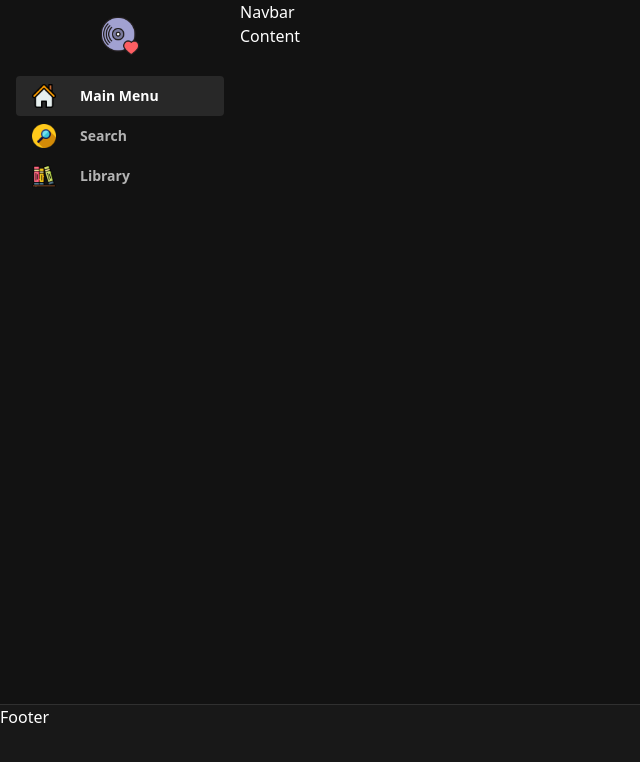
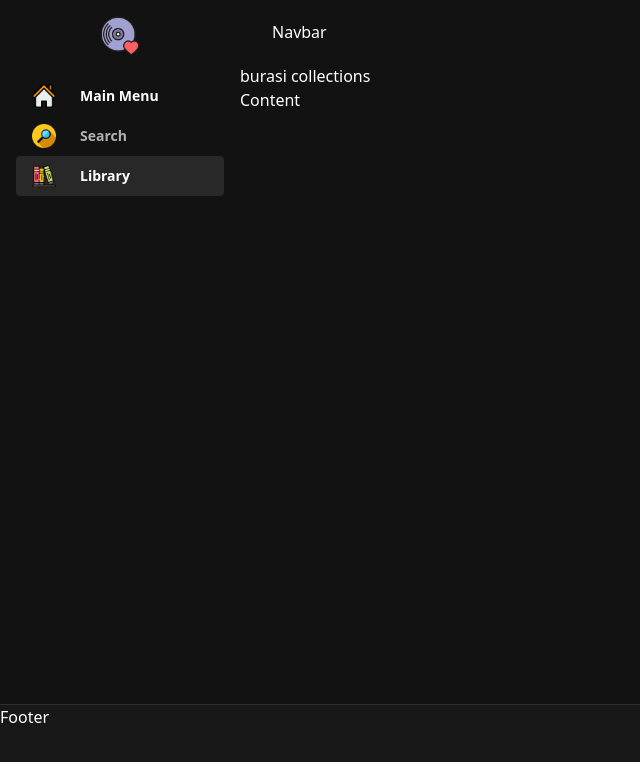
Before and after one commit to egesua/recommendator, a React (Create React App) app: page /collections in a window 1280 px wide. Shown: the top 762 px of the page, without its empty margins (0-640 px from the left). Built offline with nearby package versions, Linux system fonts and the light colour scheme.

Commit message:
icons and navbar upgrades

```diff
--- /dev/null
+++ b/src/Icons.js
@@ -0,0 +1,50 @@
+const PrevIcon = ({size}) => {
+    return (
+        <svg fill="currentColor" height={size} width={size} version="1.1" id="Capa_1" xmlns="http://www.w3.org/2000/svg" xmlns:xlink="http://www.w3.org/1999/xlink"
+        viewBox="0 0 219.151 219.151" xml:space="preserve">
+   <g>
+       <path d="M109.576,219.151c60.419,0,109.573-49.156,109.573-109.576C219.149,49.156,169.995,0,109.576,0S0.002,49.156,0.002,109.575
+           C0.002,169.995,49.157,219.151,109.576,219.151z M109.576,15c52.148,0,94.573,42.426,94.574,94.575
+           c0,52.149-42.425,94.575-94.574,94.576c-52.148-0.001-94.573-42.427-94.573-94.577C15.003,57.427,57.428,15,109.576,15z"/>
+       <path d="M94.861,156.507c2.929,2.928,7.678,2.927,10.606,0c2.93-2.93,2.93-7.678-0.001-10.608l-28.82-28.819l83.457-0.008
+           c4.142-0.001,7.499-3.358,7.499-7.502c-0.001-4.142-3.358-7.498-7.5-7.498l-83.46,0.008l28.827-28.825
+           c2.929-2.929,2.929-7.679,0-10.607c-1.465-1.464-3.384-2.197-5.304-2.197c-1.919,0-3.838,0.733-5.303,2.196l-41.629,41.628
+           c-1.407,1.406-2.197,3.313-2.197,5.303c0.001,1.99,0.791,3.896,2.198,5.305L94.861,156.507z"/>
+   </g>
+   </svg>
+    )
+}
+
+const NextIcon = ({size}) => {
+    return (
+        <svg
+        fill="currentColor" height={size} width={size} version="1.1" id="Capa_1" xmlns="http://www.w3.org/2000/svg" xmlns:xlink="http://www.w3.org/1999/xlink"
+	 viewBox="0 0 219.15 219.15" xml:space="preserve">
+<g>
+	<path d="M109.575,0C49.156,0,0.002,49.155,0.002,109.576c0,60.419,49.154,109.574,109.573,109.574s109.573-49.155,109.573-109.574
+		C219.148,49.155,169.994,0,109.575,0z M109.575,204.15c-52.148,0-94.573-42.426-94.573-94.574C15.002,57.427,57.427,15,109.575,15
+		s94.573,42.427,94.573,94.576C204.148,161.725,161.723,204.15,109.575,204.15z"/>
+	<path d="M124.29,62.645c-2.929-2.928-7.678-2.928-10.606,0c-2.929,2.93-2.929,7.678,0,10.607l28.821,28.82l-83.457,0.008
+		c-4.143,0-7.5,3.358-7.5,7.501c0,4.142,3.358,7.499,7.5,7.499l83.46-0.008l-28.827,28.825c-2.929,2.929-2.929,7.678,0,10.606
+		c1.464,1.465,3.384,2.197,5.303,2.197c1.919,0,3.839-0.732,5.303-2.196l41.629-41.627c1.407-1.407,2.197-3.314,2.197-5.304
+		c0-1.989-0.79-3.897-2.197-5.304L124.29,62.645z"/>
+</g>
+</svg>
+    )
+}
+
+
+
+const Icon = ({ name, size }) => {
+    const icons = {
+        prev: PrevIcon,
+        next: NextIcon
+    }
+
+    const Component = icons[name]
+    return <Component size = {size} />
+}
+
+export {
+    Icon
+}
--- a/src/components/Content.js
+++ b/src/components/Content.js
@@ -2,14 +2,16 @@ import { Route, Routes } from "react-router-dom"
 import Navbar from "./Navbar"
 import Home from "views/Home"
 import Search from "views/Search"
+import Collections from "views/Collections"
 
 function Content() {
     return(
         <main className="flex-auto">
             <Navbar />
             <Routes>
-                <Route path="/" element={<Home />} />
-                <Route path="/search" element={<Search />} />
+                <Route path="/" element = {<Home />} />
+                <Route path="/search" element = {<Search />} />
+                <Route path="/collections" element = { <Collections /> } />
             </Routes>
             Content
         </main>
--- a/src/components/Navbar.js
+++ b/src/components/Navbar.js
@@ -1,6 +1,6 @@
 function Navbar() {
     return(
-        <nav>
+        <nav className="h-16 px-8 flex items-center justify-between">
             Navbar
         </nav>
     )
--- a/src/components/Sidebar/Menu.js
+++ b/src/components/Sidebar/Menu.js
@@ -1,43 +1,49 @@
 import home from "img/home.png";
 import searchIcon from "img/searchIcon.png";
 import libraryIcon from "img/libraryIcon.png";
+
+import { NavLink } from "react-router-dom";
 
 function Menu() {
   return (
     <nav className="px-4">
       <ul className="flex flex-col">
         <li>
-          <a
-            href="#"
-            className="h-10 flex items-center text-sm font-semibold gap-x-4  text-white rounded  hover:text-white px-4 bg-activeColor"
+          <nav id="home">
+          <NavLink to={"/"} end
+            className="h-10 flex items-center text-sm font-semibold gap-x-4  text-white rounded  hover:text-white px-4"
           >
             <span className="pr-2">
               <img src={home} alt="home" width={24} height={24}/>
             </span>
             Main Menu
-          </a>
+          </NavLink>
+          </nav>
         </li>
         <li>
-          <a
-            href="#"
+        <nav id="search">
+          <NavLink to={"/search"} end
             className="h-10 flex items-center text-sm font-semibold gap-x-4  text-link rounded  hover:text-white px-4 "
+
           >
             <span className="pr-2">
               <img src={ searchIcon } alt="search" width={24} height={24} />
             </span>
             Search
-          </a>
+          </NavLink>
+          </nav>
         </li>
         <li>
-          <a
-            href="#"
+        <nav id="collections">
+          <NavLink to={"/collections"} end
             className="h-10 flex items-center text-sm font-semibold gap-x-4  text-link rounded  hover:text-white px-4"
           >
             <span className="pr-2">
                 <img src= { libraryIcon } alt="library" width={ 24 } height={ 24 } />
             </span>
             Library
-          </a>
+          </NavLink>
+          </nav>
         </li>
       </ul>
     </nav>
--- a/src/index.css
+++ b/src/index.css
@@ -14,3 +14,19 @@
         @apply flex
     }
 }
+
+
+#home .active {
+    background-color: #282828;
+    color: white;
+}
+
+#search .active {
+    background-color: #282828;
+    color: white;
+}
+
+#collections .active {
+    background-color: #282828;
+    color: white;
+}
--- /dev/null
+++ b/src/views/Collections.js
@@ -0,0 +1,9 @@
+const Collections = () => {
+    return (
+        <div>
+            burasi collections
+        </div>
+    )
+}
+
+export default Collections
```
Also changed, not shown: src/img/prevButton.png (added).
